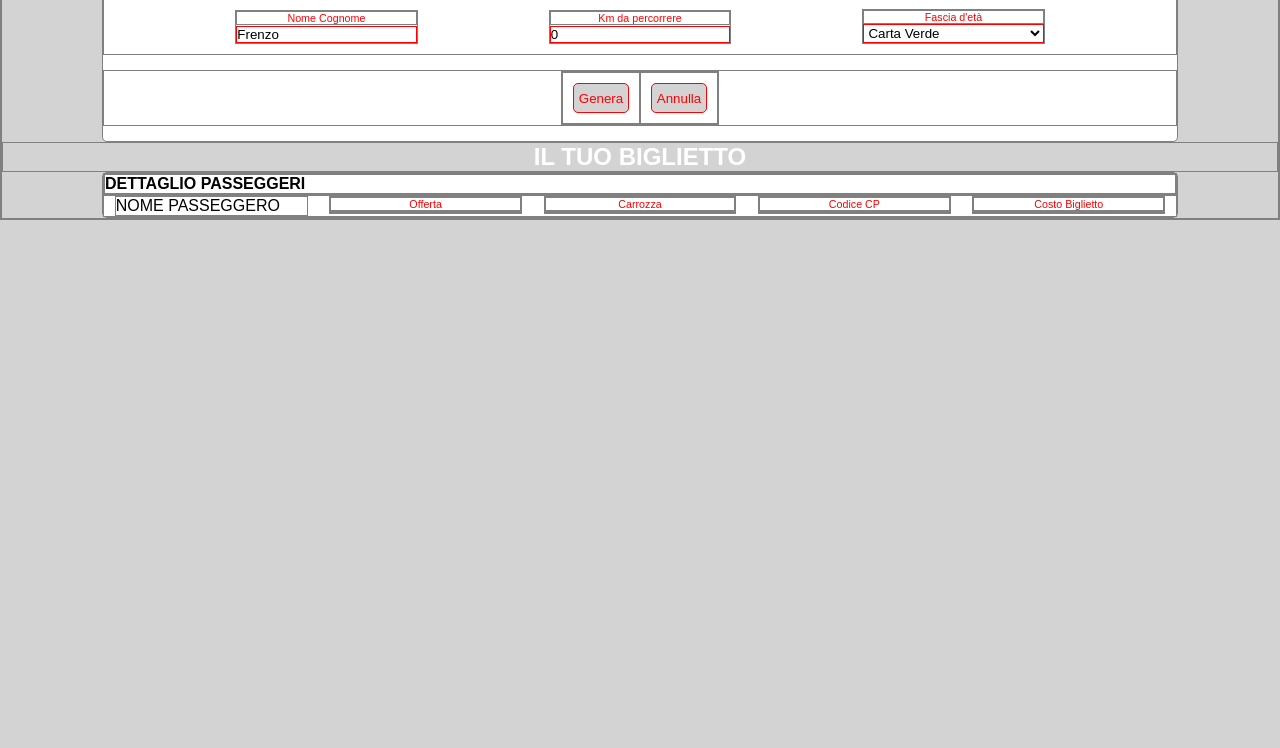
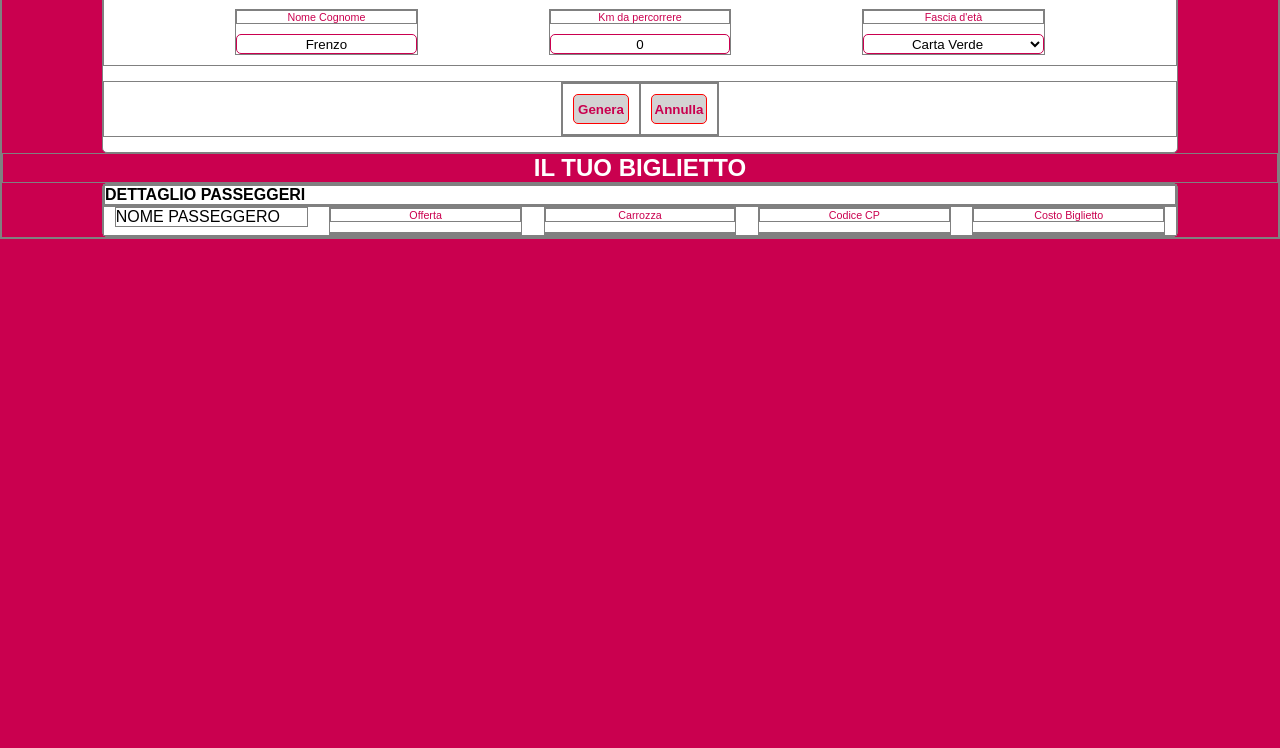
Before and after one commit to AleDev2B/js-biglietto-treno-form, a plain HTML site: page index.html in a window 1280 px wide. Shown: the part 52-800 px from the top of the page. Drawn offline with Linux system fonts and the light colour scheme.

Commit message:
layout mod. box alto

```diff
--- a/css/style.css
+++ b/css/style.css
@@ -9,7 +9,7 @@
 }
 
 body{
-  background: lightgrey;
+  background: #CA004F;
 }
 
 .Box_alto,.Box_basso{
@@ -43,8 +43,9 @@ h2 {
 
 h6{
   text-align: center;
-  color: red;
+  color: #CA004F;
   font-weight: lighter;
+  margin-bottom: 10px;
 }
 /* sezione box alto passeggero con input da selezionare da parte dell'utente */
 [class*=box_]{
@@ -56,9 +57,12 @@ h6{
 }
 
 [class*=Input]{
+  height: 20px;
   width: 100%;
   background: white;
-  border: 1px solid red;
+  border: 1px solid #CA004F;
+  text-align:center;
+  border-radius: 5px;
 }
 
 .Box_Passenger{
@@ -86,9 +90,10 @@ ul.ButtonsList{
   height: 30px;
   background: lightgrey;
   border: 1px solid red;
-  color: red;
+  color: #CA004F;
   border-radius: 5px;
   margin: 10px;
+  font-weight: bold;
 }
 /* sezione biglietto passeggero */
 
```
